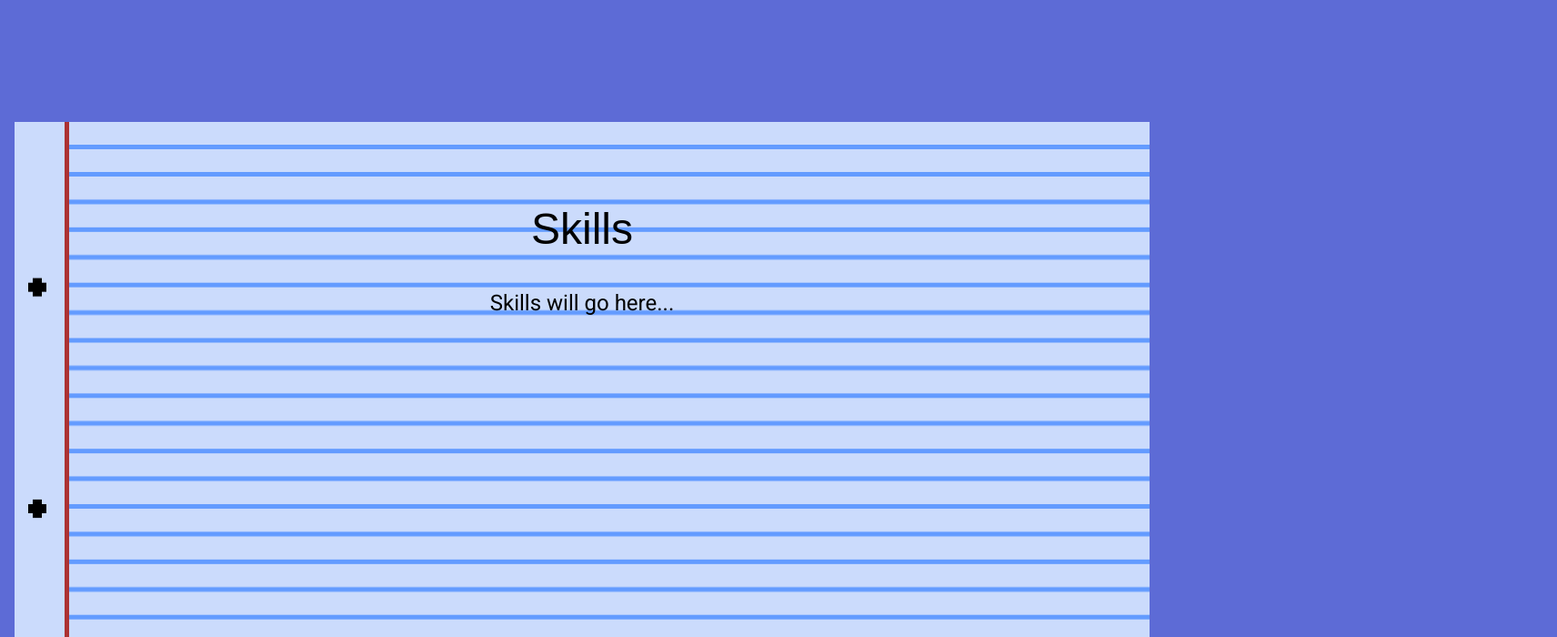
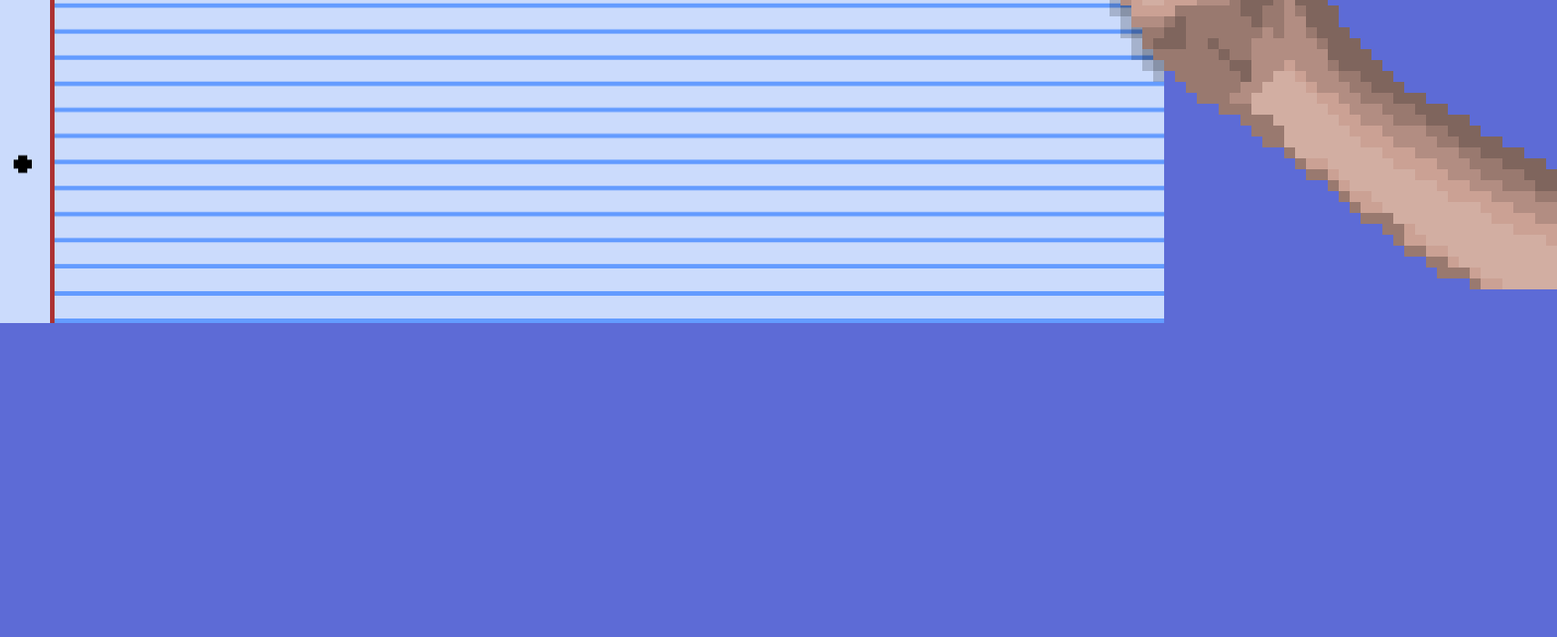
Before and after one commit to sidney-prytherch/Profile-Site, a SvelteKit app: page / in a window 1280 px wide. Shown: the part 2380-3080 px from the top of the page at 91% size, 1712 px wide, since content can reach past the window. Built offline with nearby package versions, Linux system fonts and the light colour scheme; a web font is replaced by a local one.

Commit message:
Add animations for all pages entering and exiting

```diff
--- a/src/routes/+layout.svelte
+++ b/src/routes/+layout.svelte
@@ -26,7 +26,7 @@
 		flex: 1;
 		display: flex;
 		flex-direction: column;
-		padding: 1rem;
+		padding: 0;
 		width: 100%;
 		max-width: 84rem;
 		margin: 0 auto;
--- a/src/routes/+page.svelte
+++ b/src/routes/+page.svelte
@@ -19,48 +19,103 @@
 
 	let scrollAnimationIsActive = $state(false);
 	let scrollPosition = $state(0);
+	let previousScrollPosition = $state(-1);
+	let isScrollingUp = $derived(previousScrollPosition > scrollPosition);
 	let innerHeight = $state(0);
 	let innerWidth = $state(0);
 	const threshold = $derived(innerHeight);
 	// let startScrollSection1 = $derived((section1?.offsetHeight || 1000) - innerHeight);
-	let startScrollSection1 = 0;
-	let translateYSection1 = $derived(
-		scrollPosition < startScrollSection1 ? 0 : scrollPosition - startScrollSection1
+
+	let aboutSectionTop = $state(2000);
+	let projectsSectionTop = $state(2000);
+	let skillsSectionTop = $state(2000);
+	let transitionPeriod = $derived(Math.round(innerHeight / 2));
+	let translateZ = $derived(Math.round(innerWidth * -0.6));
+
+	// intro rotates out from 0 to innerHeight aka threshold
+	let introRotateAngle = $derived(Math.min(90, Math.round((scrollPosition / threshold) * 90)));
+	// about rotates in from the top of blank canvas
+	let introToAboutScrollThreshold = $derived(aboutSectionTop - threshold);
+	// let aboutRotateAngleIn = $derived(Math.min(0, -90 + introRotateAngle));
+	let aboutRotateAngleIn = $derived(
+		scrollPosition < introToAboutScrollThreshold
+			? 0
+			: Math.min(
+					0,
+					Math.max(
+						-90,
+						Math.round(((scrollPosition - introToAboutScrollThreshold) / threshold) * 90) - 90
+					)
+				)
 	);
-	let translateZSection1 = $derived(Math.round(innerWidth * -0.6));
-	let rotateSection1 = $derived(
-		scrollPosition < startScrollSection1
+
+	let aboutToSkillsScrollThreshold = $derived(skillsSectionTop - transitionPeriod);
+
+	let aboutRotateAngleOut = $derived(
+		scrollPosition < aboutToSkillsScrollThreshold
 			? 0
-			: Math.round(((scrollPosition - startScrollSection1) / threshold) * 90)
+			: Math.max(
+					-90,
+					Math.round(((scrollPosition - aboutToSkillsScrollThreshold) / transitionPeriod) * -90)
+				)
 	);
-	let rotateSection2in = $derived(Math.min(0, -180 + rotateSection1));
-	let translateYSection2 = $derived(
-		scrollPosition < startScrollSection1 + 1 * threshold
+	let skillsRotateAngleIn = $derived(Math.max(0, 90 + aboutRotateAngleOut));
+
+	let skillsToProjectsScrollThreshold = $derived(projectsSectionTop - transitionPeriod);
+
+	let skillsRotateAngleOut = $derived(
+		scrollPosition < skillsToProjectsScrollThreshold
 			? 0
-			: scrollPosition < startScrollSection1 + 2 * threshold
-				? translateYSection1 - 2 * innerHeight
-				: 0
+			: Math.min(
+					90,
+					Math.round(((scrollPosition - skillsToProjectsScrollThreshold) / transitionPeriod) * 90)
+				)
 	);
+	let projectsRotateAngleIn = $derived(Math.min(0, -90 + skillsRotateAngleOut));
+
+	const debugPrint = () => {
+		console.log({
+			scrollPosition,
+			aboutToSkillsScrollThreshold,
+			aboutRotateAngleOut,
+			skillsRotateAngleIn
+		});
+	};
 
 	let handTop = $derived(innerHeight / 2);
 
+	let sections: HTMLElement[] = $state([]);
+
+	let sectionTitleMap: Map<HTMLElement, string> = $state(new Map());
+
 	onMount(() => {
-		let sections = [introSection, aboutSection, skillsSection, projectsSection];
-		let sectionTitleMap = new Map([
-			[introSection, 'Home'],
+		sections = [introSection, aboutSection, skillsSection, projectsSection];
+		sectionTitleMap = new Map([
+			[projectsSection, 'Projects'],
+			[skillsSection, 'Skills'],
 			[aboutSection, 'About'],
-			[skillsSection, 'Skills'],
-			[projectsSection, 'Projects']
+			[introSection, 'Home']
 		]);
-		window.addEventListener('scroll', (e) => {
-			for (let section of sections) {
-				if (elementIsMainInViewport(section)) {
-					currentSection = sectionTitleMap.get(section) || 'Home';
-					currentSectionString.set(currentSection);
-					break;
+		if (skillsSection) {
+			skillsSectionTop = skillsSection.offsetTop;
 		}
+		if (projectsSection) {
+			projectsSectionTop = projectsSection.offsetTop;
 		}
-		});
+		if (aboutSection) {
+			aboutSectionTop = aboutSection.offsetTop;
+		}
+		// window.addEventListener('scroll', (e) => {
+		// 	for (let section of sections) {
+		// 		// if (elementIsMainInViewport(section)) {
+		// 		if (scrollPosition > section.offsetTop - 100) {
+		// 			currentSection = sectionTitleMap.get(section) || 'Home';
+		// 			console.log(currentSection)
+		// 			currentSectionString.set(currentSection);
+		// 			break;
+		// 		}
+		// 	}
+		// });
 	});
 </script>
 
@@ -68,34 +123,60 @@
 	bind:scrollY={scrollPosition}
 	bind:innerHeight
 	bind:innerWidth
+	onclick={debugPrint}
 	onscroll={() => {
-		if (!scrollAnimationIsActive){
-		if (scrollPosition > innerHeight * .3 && scrollPosition < innerHeight * 1) {
+		if (!scrollAnimationIsActive) {
+			if (scrollPosition > innerHeight * 0.3 && scrollPosition < innerHeight * 1.7) {
 				scrollAnimationIsActive = true;
 				setTimeout(() => {
-				scrollAnimationIsActive = false
-			}, 1000)
-			window.scrollTo({
-				top: 2 * innerHeight,
-				behavior: 'smooth'
-			});
-		} else if (scrollPosition > innerHeight * 1 && scrollPosition < innerHeight * 1.7) {
-			scrollAnimationIsActive = true;
-			setTimeout(() => {
-				scrollAnimationIsActive = false
-			}, 1000)
+					scrollAnimationIsActive = false;
+				}, 500);
+				if (isScrollingUp) {
 					window.scrollTo({
 						top: 0,
 						behavior: 'smooth'
 					});
-		}}
+				} else {
+					window.scrollTo({
+						top: aboutSectionTop,
+						behavior: 'smooth'
+					});
+				}
+			}
+		}
+		for (let section of sections) {
+			console.log(currentSection);
+			// if (elementIsMainInViewport(section)) {
+			if (scrollPosition > section.offsetTop - 100) {
+				currentSection = sectionTitleMap.get(section) || 'Home';
+				console.log(currentSection);
+				currentSectionString.set(currentSection);
+			}
+		}
+		previousScrollPosition = scrollPosition;
 	}}
 	on:hashchange={() => {
 		const hash = window.location.hash;
+		scrollAnimationIsActive = true;
+		setTimeout(() => {
+			scrollAnimationIsActive = false;
+		}, 500);
 
 		if (hash === '#about') {
 			window.scrollTo({
-				top: 2 * innerHeight,
+				top: aboutSectionTop,
+				behavior: 'smooth'
+			});
+		}
+		if (hash === '#skills') {
+			window.scrollTo({
+				top: skillsSectionTop,
+				behavior: 'smooth'
+			});
+		}
+		if (hash === '#projects') {
+			window.scrollTo({
+				top: projectsSectionTop,
 				behavior: 'smooth'
 			});
 		}
@@ -113,8 +194,8 @@
 <section
 	id="intro"
 	bind:this={introSection}
-	class:invisible={scrollPosition > startScrollSection1 + threshold}
-	style="transform: rotate3d(0, 1, 0, {rotateSection1}deg) translate3d({0}px, {translateYSection1}px, {translateZSection1}px);"
+	class="sticky"
+	style="transform: rotate3d(0, 1, 0, {introRotateAngle}deg) translate3d({0}px, {0}px, {translateZ}px);"
 >
 	<div class="image-container">
 		<span class="animation picture fancy-animation">
@@ -137,23 +218,18 @@
 	</div>
 </section>
 
-<svelte:document
-	onclick={() => {
-		console.log({ scrollPosition, threshold });
-	}}
-/>
-
-<div class="blank"></div>
-
 <!-- style="transform: perspective({innerHeight * 2}px) rotate3d(0, 1, 0, {3 * angleDeg}deg) translate3d(0px, {scrollY}px, -{3 * scrollY}px);" -->
 <!-- <section id="about" bind:this={aboutSection} style="{percentScrolled < 2 ? `transform: perspective(${innerWidth}px) rotate3d(0, 1, 0, ${paperAngleDeg}deg) translate3d(${paperXTranslate}px, ${scrollY - 2 * innerHeight}px, ${paperZTranslate}px)` : ''}" -->
+<!-- class:invisible={scrollPosition < threshold} -->
 <section
 	id="about"
 	bind:this={aboutSection}
-	class:invisible={scrollPosition < threshold}
-	style="transform: rotate3d(0, 1, 0, {rotateSection2in}deg) translate3d({0}px, {translateYSection2}px, {translateZSection1}px);"
+	style={scrollPosition < aboutToSkillsScrollThreshold
+		? `transform: rotate3d(0, 1, 0, ${aboutRotateAngleIn}deg) translate3d(0px, 0px, ${translateZ}px);`
+		: `transform: rotate3d(0, 1, 0, ${aboutRotateAngleOut}deg) translate3d(0px, 0px, ${translateZ}px);`}
 >
 	<About />
+	<div class="blank"></div>
 	<div class="hand" style="top: {handTop}px">
 		<span>
 			<picture>
@@ -162,11 +238,37 @@
 		</span>
 	</div>
 </section>
-<section id="skills" bind:this={skillsSection}>
+<section
+	id="skills"
+	bind:this={skillsSection}
+	class:invisibleV2={scrollPosition < aboutToSkillsScrollThreshold + transitionPeriod ||
+		scrollPosition > skillsToProjectsScrollThreshold}
+	style={scrollPosition < aboutToSkillsScrollThreshold + transitionPeriod
+		? `transform: rotate3d(0, 1, 0, ${skillsRotateAngleIn}deg) translate3d(0px, 0px, ${translateZ}px);`
+		: `transform: rotate3d(0, 1, 0, ${skillsRotateAngleOut}deg) translate3d(0px, 0px, ${translateZ}px);`}
+>
 	<Skills />
+	<div class="lefthand" style="top: {handTop}px">
+		<span>
+			<picture>
+				<img src={hand_picture} alt="Hand" />
+			</picture>
+		</span>
+	</div>
 </section>
-<section id="projects" bind:this={projectsSection}>
+<section
+	id="projects"
+	bind:this={projectsSection}
+	style="transform: rotate3d(0, 1, 0, {projectsRotateAngleIn}deg) translate3d(0px, 0px, {translateZ}px);"
+>
 	<Projects />
+	<div class="hand" style="top: {handTop}px">
+		<span>
+			<picture>
+				<img src={hand_picture} alt="Hand" />
+			</picture>
+		</span>
+	</div>
 </section>
 
 <style>
@@ -177,12 +279,22 @@
 		transform: translateX(432px);
 	}
 
-	.blank {
-		height: 200vh;
-		min-height: 200vh;
+	.lefthand {
+		position: absolute;
+		left: 0;
+		/* where the edge of the paper should be in the image for the illusion of behind the hand: */
+		-webkit-transform: scaleX(-1) translateX(432px);
+		transform: scaleX(-1) translateX(432px);
 	}
 
-	#projects, #skills, #about {
+	.blank {
+		height: 100vh;
+		min-height: 100vh;
+	}
+
+	#projects,
+	#skills,
+	#about {
 		border-image-slice: 72 72 72 72 fill;
 		border-image-width: 60px 60px 60px 60px;
 		border-image-outset: 0px 0px 0px 0px;
@@ -196,6 +308,12 @@
 		background-position-x: 30%;
 		background-size: 200px;
 		z-index: -1;
+		min-height: 200vh;
+	}
+
+	.sticky {
+		position: sticky;
+		top: 50px;
 	}
 
 	.invisible {
```
Lines whose indentation alone changed are shown as unchanged.
